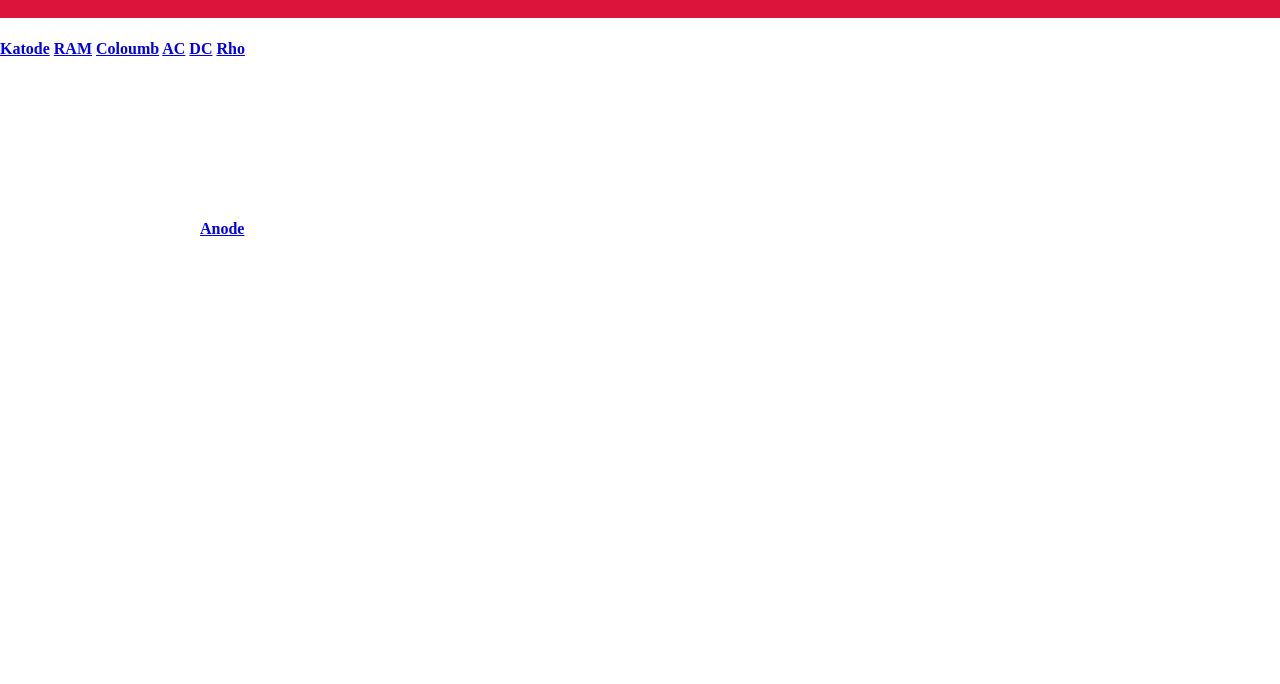
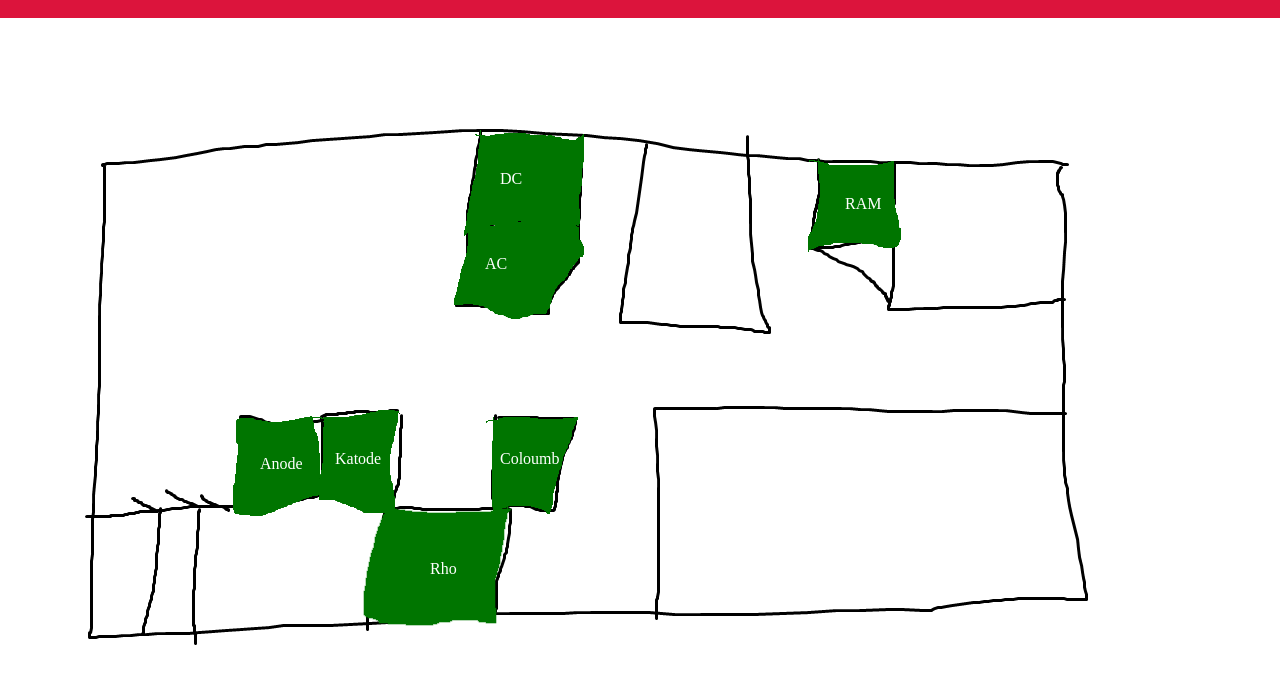
Before and after one commit to Danielv123/bookingserver, a website: page www/hovedside.html in a window 1280 px wide. Shown: the part 80-764 px from the top of the page. Drawn offline with Linux system fonts and the light colour scheme; no server answers.

Commit message:
Added main page showing rooms  partially booked that day

```diff
--- a/www/booking.js
+++ b/www/booking.js
@@ -23,7 +23,6 @@ function getBookingInfo(){
     console.log(await postJSON("/api/booking", getBookingInfo()));
 })();
 function getJSON(url, callback) {
-    return new Promise((resolve, reject) => {
 	var xhr = new XMLHttpRequest();
 	xhr.open('GET', url, true);
 	xhr.responseType = 'json';
@@ -31,23 +30,18 @@ function getJSON(url, callback) {
 		var status = xhr.status;
 		if (status == 200) {
 			if (callback) callback(null, xhr.response);
-                resolve(xhr.response);
 		} else {
 			if (callback) callback(status);
-                reject(status);
 		}
 	};
 	// triggers if connection is refused
 	xhr.onerror = function (e) {
 		if (callback) callback(e);
-            reject(e);
 	};
 	xhr.send();
-    });
 };
 // callback(err, json)
 function postJSON(url, data, callback) {
-    return new Promise((resolve, reject) => {
 	var xhr = new XMLHttpRequest();
 	xhr.open('POST', url, true);
 	xhr.setRequestHeader('Content-Type', 'application/json; charset=UTF-8');
@@ -56,17 +50,13 @@ function postJSON(url, data, callback) {
 		var status = xhr.status;
 		if (status == 200) {
 			if (callback) callback(null, xhr.response);
-                resolve(xhr.response);
 		} else {
 			if (callback) callback(status);
-                reject(status);
 		}
 	};
 	// triggers if connection is refused
 	xhr.onerror = function (e) {
 		if (callback) callback(e);
-            reject(e);
 	};
 	xhr.send(JSON.stringify(data));
-    });
 };
--- a/www/hovedside.html
+++ b/www/hovedside.html
@@ -1,28 +1,95 @@
 <!DOCTYPE html>
 <html>
 <head>
-<script language="JavaScript" type="text/javascript" src="moment.min.js">
-</script>
-<script language="JavaScript" type="text/javascript" src="jquery-3.3.1.min.js">
-</script>
-<title>Åssiden Booking System</title>
-<meta charset="utf-8">
-<meta name="viewport" content="width=device-width, initial-scale=1.0, maximum-scale=1.0, user-scalable=no"/>
+	<script language="JavaScript" type="text/javascript" src="moment.min.js"></script>
+	<script language="JavaScript" type="text/javascript" src="jquery-3.3.1.min.js"></script>
+	<script language="JavaScript" type="text/javascript" src="booking.js"></script>
+	<title>Åssiden Booking System</title>
+	<meta charset="utf-8">
+	<meta name="viewport" content="width=device-width, initial-scale=1.0, maximum-scale=1.0, user-scalable=no"/>
 </head>
 <body style="margin:0px;">
 
-<h1 style="color:white;text-align:center;background-color:crimson;padding:20px;"><B>Åssiden Booking Hovedside<B></h1>
+	<h1 style="color:white;text-align:center;background-color:crimson;padding:20px;"><B>Åssiden Booking Hovedside</B></h1>
 
-<a href="/?roomName=Anode&mainLink=true" style="position:Fixed;left:200px;top:300px;">Anode</a>
-<a href="/?roomName=Katode&mainLink=true">Katode</a>
-<a href="/?roomName=RAM&mainLink=true">RAM</a>
-<a href="/?roomName=Coloumb&mainLink=true">Coloumb</a>
-<a href="/?roomName=AC&mainLink=true">AC</a>
-<a href="/?roomName=DC&mainLink=true">DC</a>
-<a href="/?roomName=Rho&mainLink=true">Rho</a>
-
-<script>
-</script>
+	<div id="mapContainer">
+		<img class="map main" src="/schoolMap.png">
+		<img class="map image Anode" src="/Anode.png">
+		<img class="map image Katode" src="/Katode.png">
+		<img class="map image RAM" src="/RAM.png">
+		<img class="map image Coloumb" src="/Coloumb.png">
+		<img class="map image AC" src="/AC.png">
+		<img class="map image DC" src="/DC.png">
+		<img class="map image Rho" src="/Rho.png">
+		<a class="map Anode" href="/?roomName=Anode&mainLink=true">Anode</a>
+		<a class="map Katode" href="/?roomName=Katode&mainLink=true">Katode</a>
+		<a class="map RAM" href="/?roomName=RAM&mainLink=true">RAM</a>
+		<a class="map Coloumb" href="/?roomName=Coloumb&mainLink=true">Coloumb</a>
+		<a class="map AC" href="/?roomName=AC&mainLink=true">AC</a>
+		<a class="map DC" href="/?roomName=DC&mainLink=true">DC</a>
+		<a class="map Rho" href="/?roomName=Rho&mainLink=true">Rho</a>
+	</div>
+	<style>
+		#mapContainer {
+			position:relative;
+		}
+		.map {
+			position: absolute;
+			top: 0px;
+			left: 0px;
+		}
+		.map.image {
+			filter: hue-rotate(130deg) brightness(100%)opacity(100%);
+		}
+		a.map {
+			color:white;
+			text-decoration: solid;
+		}
+		a.map.Anode {
+			top:415px;
+			left:260px;
+		}
+		a.map.Katode {
+			top:410px;
+			left:335px;
+		}
+		a.map.AC {
+			top:215px;
+			left:485px;
+		}
+		a.map.DC {
+			top:130px;
+			left:500px;
+		}
+		a.map.Rho {
+			top:520px;
+			left:430px;
+		}
+		a.map.RAM {
+			top: 155px;
+			left: 845px;
+		}
+		a.map.Coloumb {
+			top:410px;
+			left:500px;
+		}
+	</style>
+	<script>
+		getJSON("/api/rooms", function(err, rooms){
+			console.log(rooms)
+			for(var i = 0; i < rooms.length; i++){
+				var occupiedNess = rooms[i].booking.length;
+				<!-- for(var o = 0; o < rooms[i].booking.length; o++){ -->
+					<!-- occupiedNess += 1; -->
+				<!-- } -->
+				console.log(rooms[i].name+" occupiedNess:"+occupiedNess)
+				if(occupiedNess){ // make the room red/yellow
+					document.querySelector(".map.image."+rooms[i].name).style.filter = "hue-rotate(0deg) brightness(100%) opacity(100%)";
+				} else { // make room green
+					document.querySelector(".map.image."+rooms[i].name).style.filter = "hue-rotate(130deg) brightness(100%) opacity(80%)";
+				}
+			}
+		});
+	</script>
 </body>
-
 </html>
```
Also changed, not shown: www/AC.png (added), www/Anode.png (added), www/Coloumb.png (added), www/DC.png (added), www/Katode.png (added), www/RAM.png (added), www/Rho.png (added). Lines whose indentation alone changed are shown as unchanged.
